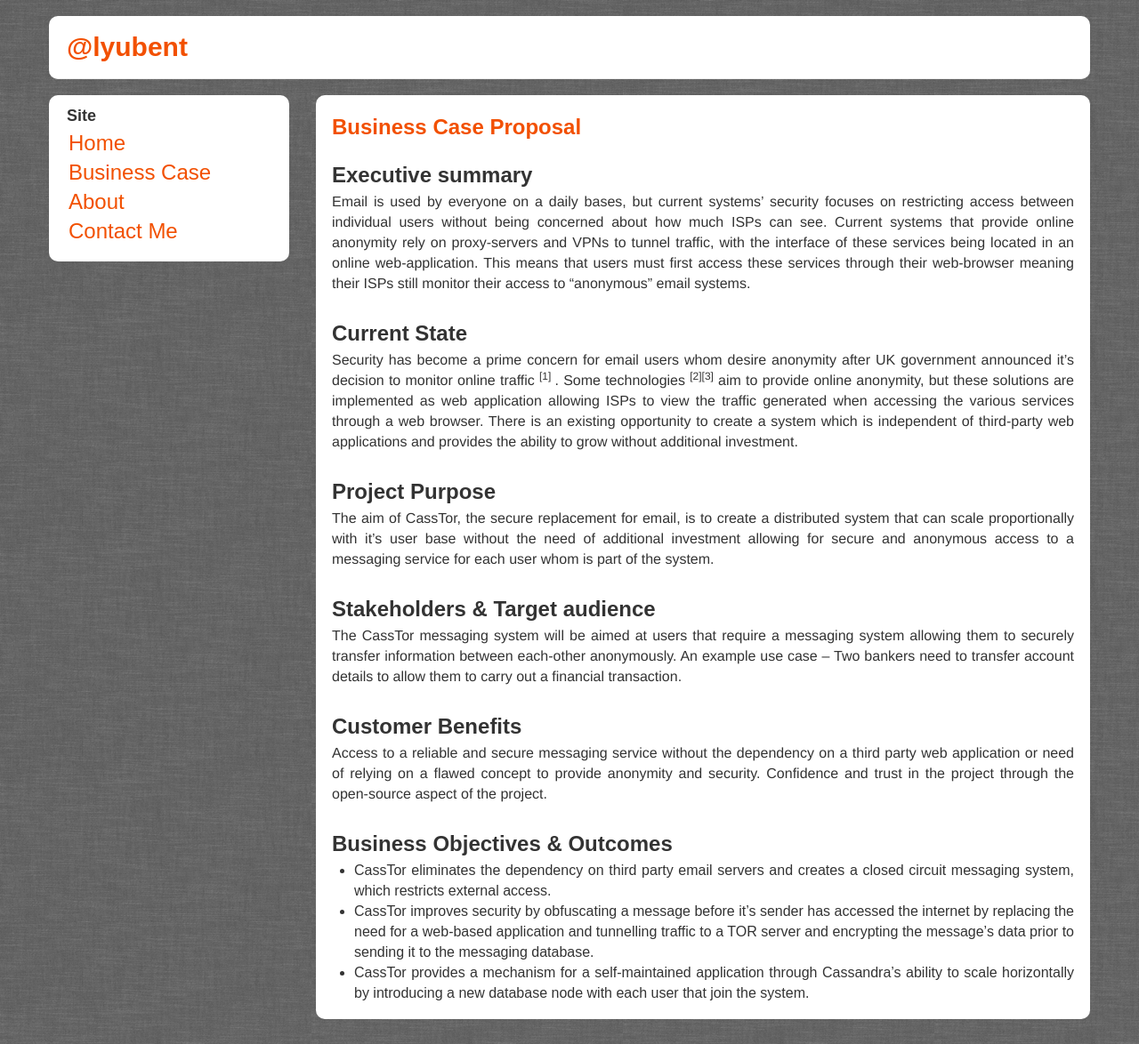
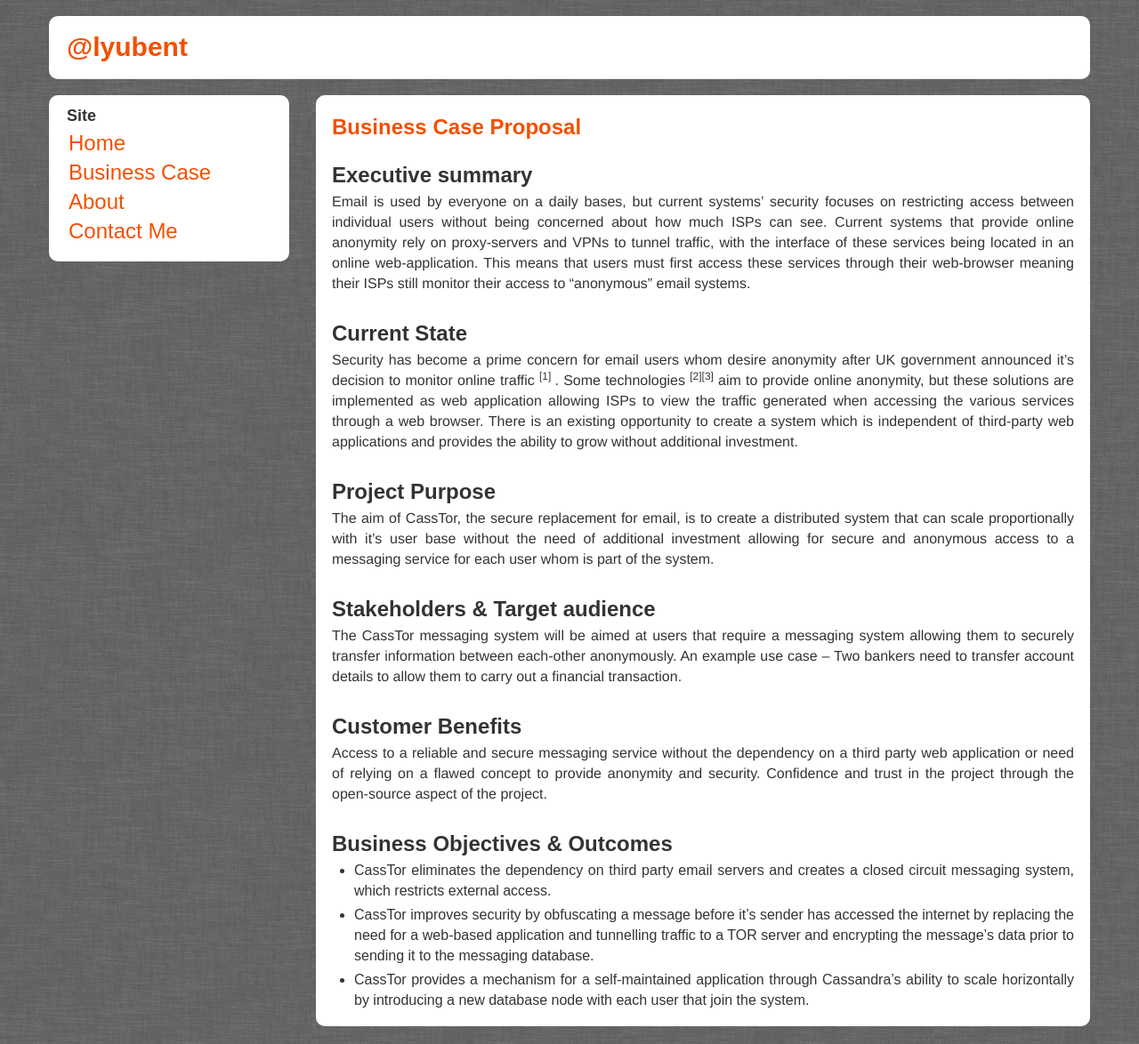
Before and after one commit to lyubent/lyubent.github.com, a Jekyll site: the page built from BusinessCase/index.html, in a window 1280 px wide. Shown: the whole page at 89% size. Built offline with Jekyll 4.4.1, drawn with Linux system fonts in a browser that asks for light colours; some web fonts are replaced.

Commit message:
Updated BusinessCase/index.html

```diff
--- a/BusinessCase/index.html
+++ b/BusinessCase/index.html
@@ -28,8 +28,8 @@ layout: default
 
     <h2>Business Objectives & Outcomes</h2>
     <ul style="font-family: 'Basic', sans-serif;">
-    <li style="text-align:justify;font-size:16px;line-height:23px;">CassTor eliminates the dependency on third party email servers and creates a closed circuit messaging system, which restricts external access.</li>
-    <li style="text-align:justify;font-size:16px;line-height:23px;">CassTor improves security by obfuscating a message before it’s sender has accessed the internet by replacing the need for a web-based application and tunnelling traffic to a TOR server and encrypting the message’s data prior to sending it to the messaging database.</li>
-    <li style="text-align:justify;font-size:16px;line-height:23px;">CassTor provides a mechanism for a self-maintained application through Cassandra’s ability to scale horizontally by introducing a new database node with each user that join the system.</li>
+    <li style="margin-bottom:4px;text-align:justify;font-size:16px;line-height:23px;">CassTor eliminates the dependency on third party email servers and creates a closed circuit messaging system, which restricts external access.</li>
+    <li style="margin-bottom:4px;text-align:justify;font-size:16px;line-height:23px;">CassTor improves security by obfuscating a message before it’s sender has accessed the internet by replacing the need for a web-based application and tunnelling traffic to a TOR server and encrypting the message’s data prior to sending it to the messaging database.</li>
+    <li style="margin-bottom:4px;text-align:justify;font-size:16px;line-height:23px;">CassTor provides a mechanism for a self-maintained application through Cassandra’s ability to scale horizontally by introducing a new database node with each user that join the system.</li>
     </ul>
 </div>
```
